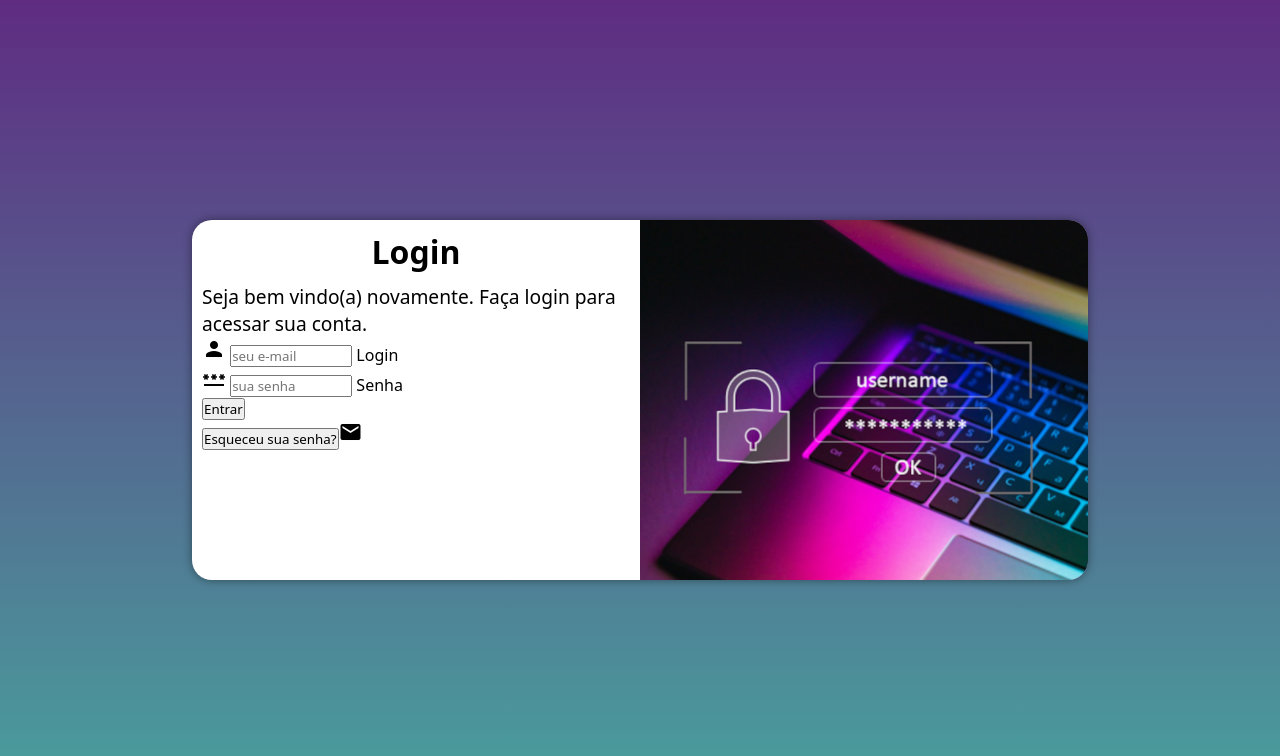
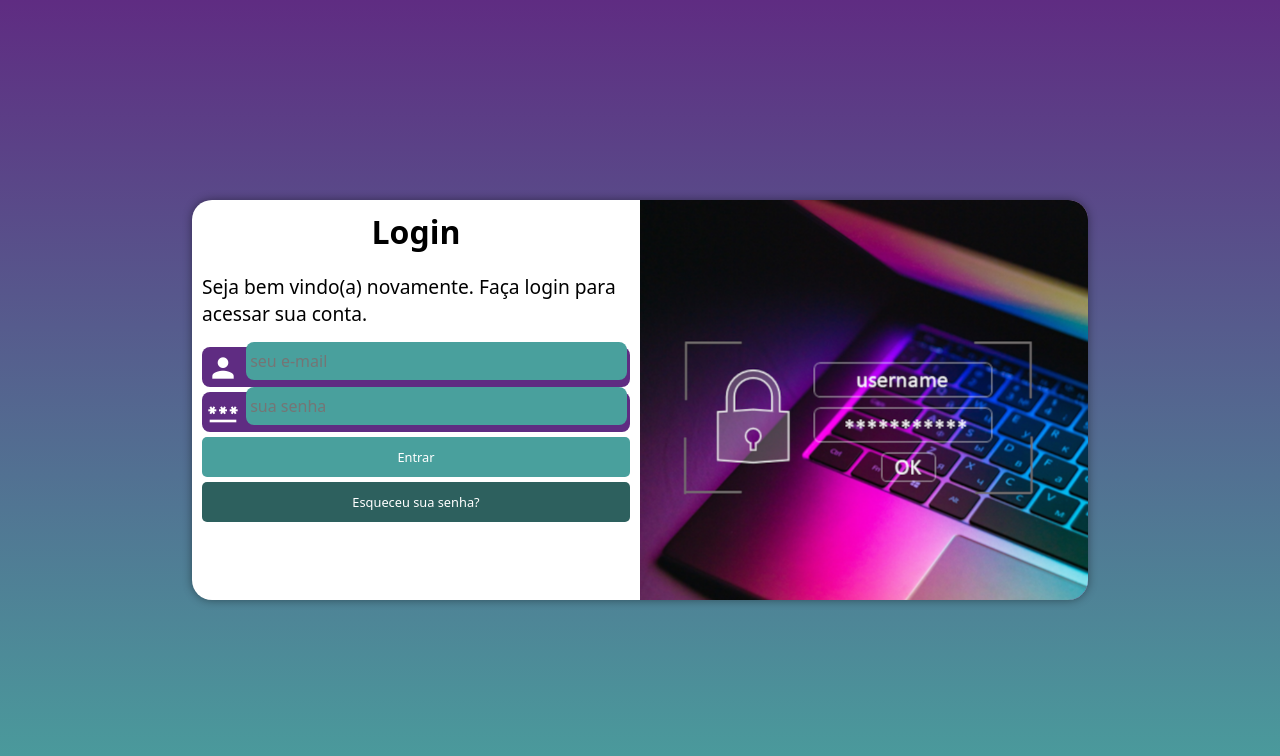
Before and after one commit to victor-arnez-93/projeto-login, a plain HTML site: page index.html in a window 1280 px wide. Drawn offline with Linux system fonts and the light colour scheme.

Commit message:
finalizado

```diff
--- a/estilos/media-query.css
+++ b/estilos/media-query.css
@@ -7,7 +7,7 @@
 
     section#login {
         width: 75vw;
-        height: 40vh;
+        height: 45vh;
     }
 
     section#login > div#imagem {
@@ -30,7 +30,7 @@
 
     section#login {
         width: 70vw;
-        height: 45vh;
+        height: 50vh;
     }
 
     section#login > div#imagem {
--- a/estilos/style.css
+++ b/estilos/style.css
@@ -3,6 +3,7 @@
 /* Paleta de cores
 azul: #49a09d
 lilás: #5f2c82
+transform, translate, sempre na ultima linha
 */
 
 * {
@@ -28,13 +29,13 @@ section#login {
     position: absolute;
     top: 50%;
     left: 50%;
-    transform: translate(-50%, -50%);
     overflow: hidden;
     background-color: white;
     width: 250px;
-    height: 500px;
+    height: 535px;
     border-radius: 20px;
     box-shadow: 0px 0px 10px rgba(0, 0, 0, 0.425);
+    transform: translate(-50%, -50%);
     transition: width .3s height .3s;
     transition-timing-function: ease;
 }
@@ -47,6 +48,12 @@ section#login > div#imagem {
     height: 200px;
 }
 
+section#login > div#formulario {
+    display: block;
+    padding: 10px;
+
+}
+
 div#formulario > h1 {
     text-align: center;
     margin-bottom: 10px;
@@ -54,10 +61,75 @@ div#formulario > h1 {
 
 div#formulario > p {
     font-size: 0.8em;
+    margin: 20px 0px;
 }
 
-section#login > div#formulario {
+form > div.campo {
+    background-color: #5f2c82;
     display: block;
-    padding: 10px;
+    width: 100%;
+    height: 40px;
+    border-radius: 8px;
+    margin: 5px 0px;
+}
+
+div.campo > label {
+    display: none;
+}
+
+div.campo > span {
+    color: white;
+    font-size: 2em;
+    width: 40px;
+    padding: 5px;
+}
+
+div.campo > input {
+    background-color: #49a09d;
+    font-size: 1em;
+    width: calc(100% - 47px);
+    height: 95%;
+    border: 0px;
+    border-radius: 8px;
+    padding: 4px;
+    transform: translateY(-17px);
+}
+
+div.campo > input:focus-within {
+    background-color: white;
+}
+
+form > input[type=submit] {
+    display: block;
+    padding: 5px;
+    font-size: 0.8em;
+    width: 100%;
+    height: 40px;
+    background-color: #49a09d;
+    color: white;
+    border: none;
+    border-radius: 5px;
+    cursor: pointer;
+}
+
+form > input[type=submit]:hover {
+    background-color: #5f2c82;
+}
+
+form > input[type=submit].passreset {
+    display: block;
+    padding-top: 5px;
+    margin-top: 5px;
+    font-size: 0.8em;
+    width: 100%;
+    height: 40px;
+    background-color: #2d605e;
+    color: white;
+    border-radius: 5px;
+    cursor: pointer;
 
 }
+
+form > input[type=submit].passreset:hover {
+    background-color: #5f2c82;
+}
--- a/index.html
+++ b/index.html
@@ -28,10 +28,8 @@
                         <input type="password" name="senha" id="isenha" minlength="4" maxlength="30" required size="10" placeholder="sua senha" autocomplete="current-password">
                         <label for="isenha">Senha</label>
                     </div>
-                    <p>
-                        <input type="submit" value="Entrar"><br>
-                        <input type="submit" value="Esqueceu sua senha?"><span class="material-icons">mail</span>
-                    </p>
+                        <input type="submit" value="Entrar">
+                        <input type="submit" value="Esqueceu sua senha?" class="passreset">
                 </form>
             </div>
         </section>
```
